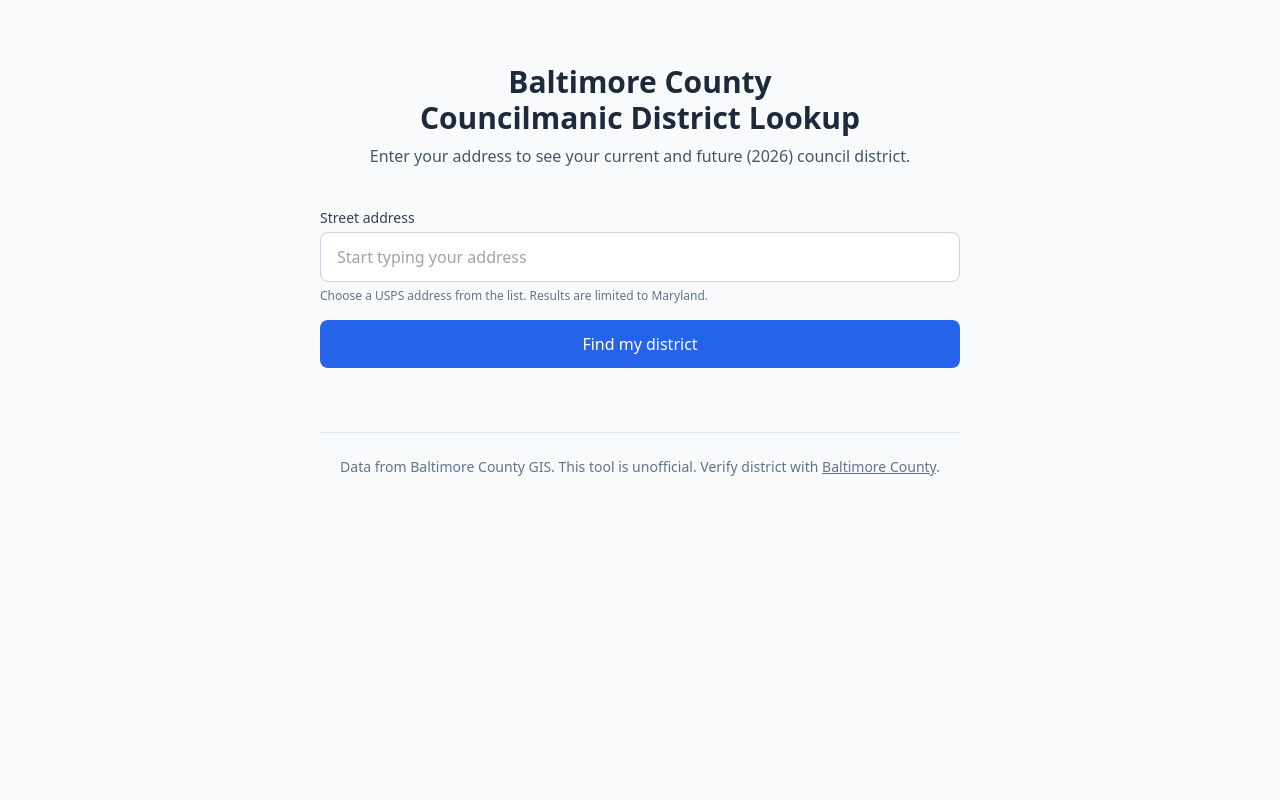
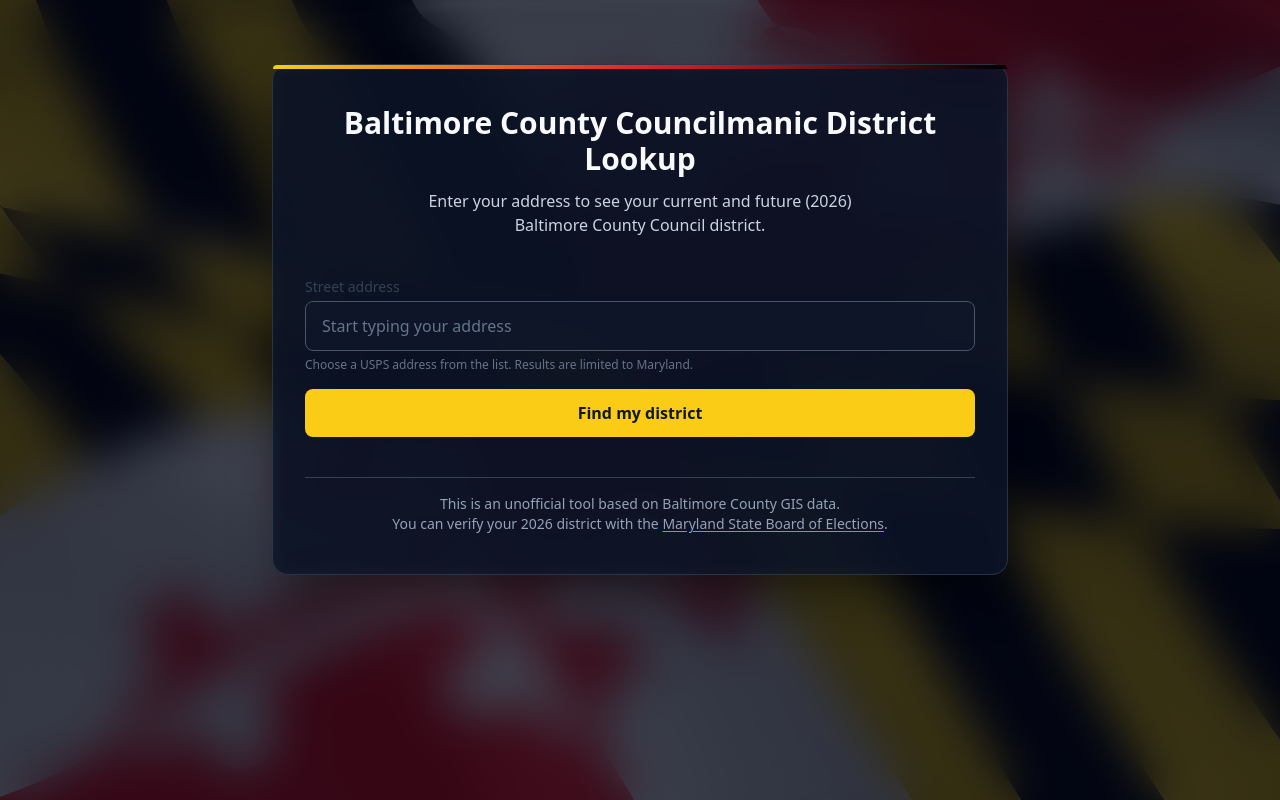
Before and after one commit to mmccurdy/bcclookup, a Next.js app: page / in a window 1280 px wide. Built offline with nearby package versions, Linux system fonts and the light colour scheme.

Commit message:
Style/copy updates.

```diff
--- a/src/app/layout.tsx
+++ b/src/app/layout.tsx
@@ -14,8 +14,15 @@
 }>) {
   return (
     <html lang="en">
-      <body className="antialiased min-h-screen bg-slate-50 text-slate-900">
-        {children}
+      <body className="antialiased min-h-screen text-slate-50">
+        <div
+          className="min-h-screen bg-cover bg-center"
+          style={{ backgroundImage: "url('/maryland-flag.jpg')" }}
+        >
+          <div className="min-h-screen bg-slate-950/75 backdrop-blur-xl">
+            {children}
+          </div>
+        </div>
       </body>
     </html>
   );
--- a/src/app/page.tsx
+++ b/src/app/page.tsx
@@ -33,15 +33,21 @@
   const [loading, setLoading] = useState(false);
 
   return (
-    <main className="max-w-2xl mx-auto px-4 py-10 sm:py-16">
-      <header className="text-center mb-10">
-        <h1 className="text-2xl sm:text-3xl font-bold text-slate-800">
-          <p>Baltimore County</p>
-          <p>Councilmanic District Lookup</p>
+    <main className="max-w-3xl mx-auto px-4 py-10 sm:py-16">
+      <section className="relative rounded-2xl border border-slate-700/70 bg-slate-900/70 shadow-2xl shadow-black/50 px-5 py-8 sm:px-8 sm:py-10 backdrop-blur">
+        <div className="pointer-events-none absolute inset-x-0 top-0 h-1 rounded-t-2xl bg-gradient-to-r from-yellow-400 via-red-600 to-black" />
+
+        <header className="text-center mb-8 sm:mb-10">
+
+          <h1 className="text-2xl sm:text-3xl font-bold text-slate-50 leading-tight">
+            <span>Baltimore County</span>
+            <span className="block sm:inline sm:ml-2">
+              Councilmanic District Lookup
+            </span>
           </h1>
-        <p className="mt-2 text-slate-600">
-          Enter your address to see your current and future (2026) council
-          district.
+          <p className="mt-3 text-sm sm:text-base text-slate-300 max-w-xl mx-auto">
+            Enter your address to see your current and future (2026)<br /> Baltimore
+            County Council district.
           </p>
         </header>
 
@@ -53,21 +59,24 @@
 
         {result && <LookupResult result={result} />}
 
-      <footer className="mt-16 pt-6 border-t border-slate-200 text-center text-sm text-slate-500">
+        <footer className="mt-10 pt-4 border-t border-slate-700 text-center text-xs sm:text-sm text-slate-400">
           <p>
-          Data from Baltimore County GIS. This tool is unofficial. Verify
-          district with{" "}
+            This is an unofficial tool based on Baltimore County GIS data.
+          </p>
+          <p>You can verify your 2026
+            district with the{" "}
             <a
-            href="https://www.baltimorecountymd.gov"
+              href="https://voterservices.elections.maryland.gov/VoterSearch"
               target="_blank"
               rel="noopener noreferrer"
-            className="underline hover:text-slate-700"
+              className="underline decoration-yellow-400/70 underline-offset-2 hover:text-slate-200"
             >
-            Baltimore County
+              Maryland State Board of Elections
             </a>
             .
           </p>
         </footer>
+      </section>
     </main>
   );
 }
--- a/src/components/LookupForm.tsx
+++ b/src/components/LookupForm.tsx
@@ -157,7 +157,7 @@
           onChange={(e) => setAddress(e.target.value)}
           onKeyDown={handleInputKeyDown}
           placeholder="Start typing your address"
-          className="w-full px-4 py-3 rounded-lg border border-slate-300 focus:ring-2 focus:ring-blue-500 focus:border-blue-500 outline-none"
+          className="w-full px-4 py-3 rounded-lg border border-slate-600 bg-slate-900/80 text-slate-50 placeholder:text-slate-500 focus:ring-2 focus:ring-yellow-400 focus:border-yellow-400 outline-none"
           disabled={loading}
           autoComplete="off"
           aria-autocomplete="list"
@@ -212,7 +212,7 @@
       <button
         type="submit"
         disabled={loading}
-        className="w-full py-3 px-4 rounded-lg bg-blue-600 text-white font-medium hover:bg-blue-700 focus:ring-2 focus:ring-blue-500 focus:ring-offset-2 disabled:opacity-60 disabled:cursor-not-allowed"
+        className="w-full py-3 px-4 rounded-lg bg-yellow-400 text-slate-900 font-semibold hover:bg-yellow-300 focus:ring-2 focus:ring-yellow-300 focus:ring-offset-2 focus:ring-offset-slate-900 disabled:opacity-60 disabled:cursor-not-allowed transition-colors"
       >
         {loading ? "Looking up…" : "Find my district"}
       </button>
--- a/src/components/LookupResult.tsx
+++ b/src/components/LookupResult.tsx
@@ -7,8 +7,9 @@
 export function LookupResult({ result }: Props) {
   if (!result.success) {
     return (
-      <div className="mt-8 p-4 rounded-lg bg-amber-50 border border-amber-200 text-amber-800">
-        <p>{result.error}</p>
+      <div className="mt-8 rounded-xl border border-red-500/60 bg-red-950/70 px-4 py-3 text-sm text-red-100 shadow-md shadow-black/40">
+        <p className="font-medium">We hit a snag.</p>
+        <p className="mt-1 text-red-100/90">{result.error}</p>
       </div>
     );
   }
@@ -17,40 +18,44 @@
 
   return (
     <div className="mt-8 space-y-6">
-      <p className="text-slate-600">
+      <p className="text-slate-200 text-sm">
         Results for <strong>{address}</strong>
       </p>
 
       <div className="grid gap-4 sm:grid-cols-2">
-        <section className="p-4 rounded-lg bg-white border border-slate-200 shadow-sm">
-          <h2 className="text-sm font-semibold text-slate-500 uppercase tracking-wide">
+        <section className="relative overflow-hidden rounded-xl border border-slate-700/70 bg-slate-900/80 px-4 py-4 shadow-lg shadow-black/40">
+          <div className="pointer-events-none absolute inset-y-0 left-0 w-1 bg-gradient-to-b from-yellow-400 via-red-600 to-black" />
+          <h2 className="pl-3 text-xs font-semibold text-slate-300 uppercase tracking-[0.18em]">
             Current district
           </h2>
           {currentDistrict ? (
-            <p className="mt-2 text-xl font-semibold text-slate-800">
-              District {currentDistrict.districtId}
+            <p className="mt-3 pl-3 text-2xl font-semibold text-slate-50">
+              District <span className="text-yellow-300">{currentDistrict.districtId}</span>
             </p>
           ) : (
-            <p className="mt-2 text-slate-500">Could not determine district.</p>
+            <p className="mt-3 pl-3 text-sm text-slate-400">
+              Could not determine current district.
+            </p>
           )}
         </section>
 
-        <section className="p-4 rounded-lg bg-white border border-slate-200 shadow-sm">
-          <h2 className="text-sm font-semibold text-slate-500 uppercase tracking-wide">
+        <section className="relative overflow-hidden rounded-xl border border-slate-700/70 bg-slate-900/80 px-4 py-4 shadow-lg shadow-black/40">
+          <div className="pointer-events-none absolute inset-y-0 left-0 w-1 bg-gradient-to-b from-yellow-400 via-red-600 to-black" />
+          <h2 className="pl-3 text-xs font-semibold text-slate-300 uppercase tracking-[0.18em]">
             Future district (2026)
           </h2>
           {futureDistrict ? (
             <>
-              <p className="mt-2 text-xl font-semibold text-slate-800">
-                District {futureDistrict.districtId}
+              <p className="mt-3 pl-3 text-2xl font-semibold text-slate-50">
+                District <span className="text-yellow-300">{futureDistrict.districtId}</span>
               </p>
               {String(futureDistrict.districtId) === "7" && (
-                <p className="mt-2 text-sm">
+                <p className="mt-3 pl-3 text-xs sm:text-sm text-yellow-200">
                   <a
                     href="https://cariforbcc.com"
                     target="_blank"
                     rel="noopener noreferrer"
-                    className="font-semibold text-blue-700 hover:text-blue-900 underline"
+                    className="font-semibold underline decoration-yellow-300 underline-offset-2 hover:text-yellow-100"
                   >
                     Cari for Council
                   </a>
@@ -58,7 +63,9 @@
               )}
             </>
           ) : (
-            <p className="mt-2 text-slate-500">Could not determine district.</p>
+            <p className="mt-3 pl-3 text-sm text-slate-400">
+              Could not determine future district.
+            </p>
           )}
         </section>
       </div>
```
Also changed, not shown: public/maryland-flag.jpg (added). Lines whose indentation alone changed are shown as unchanged.
